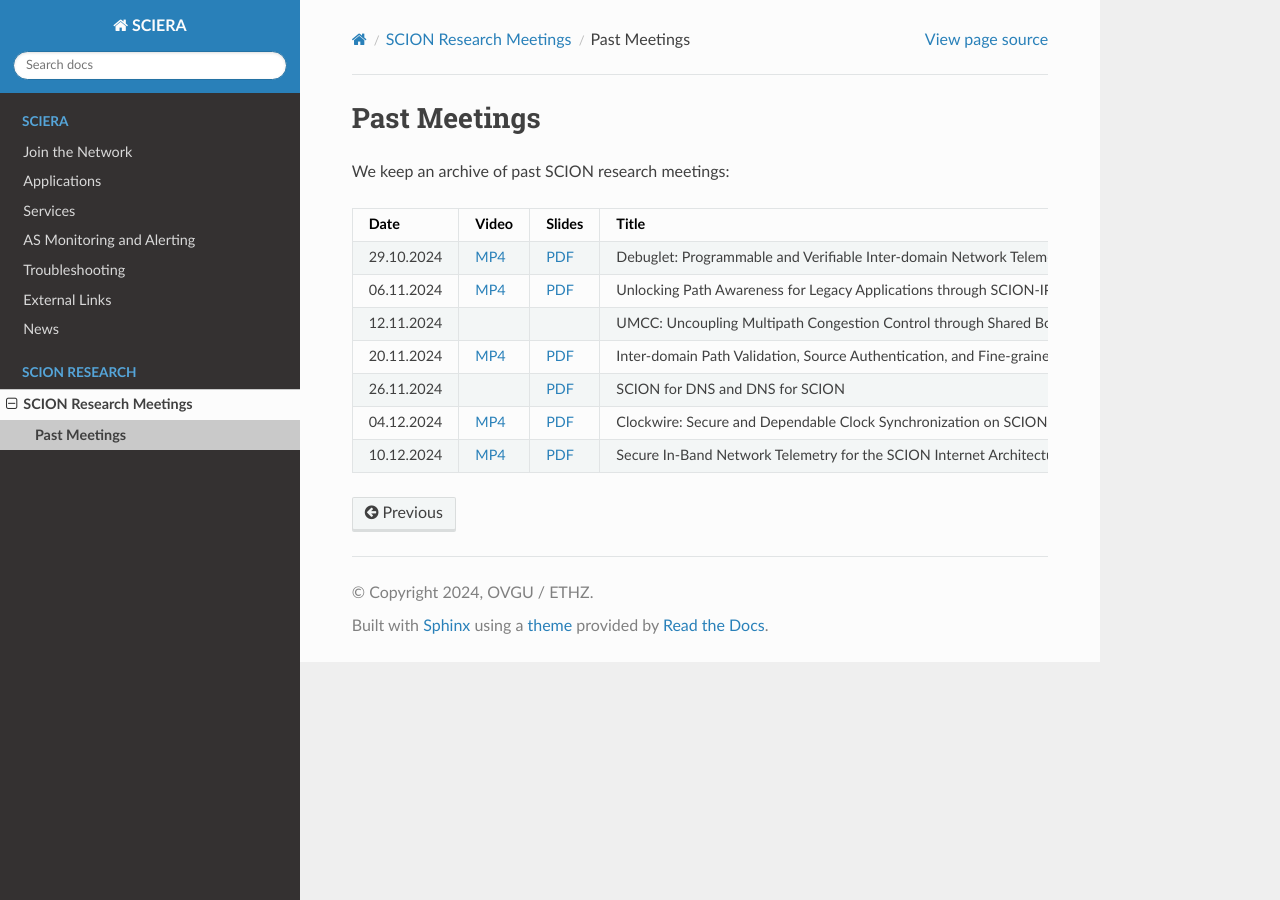
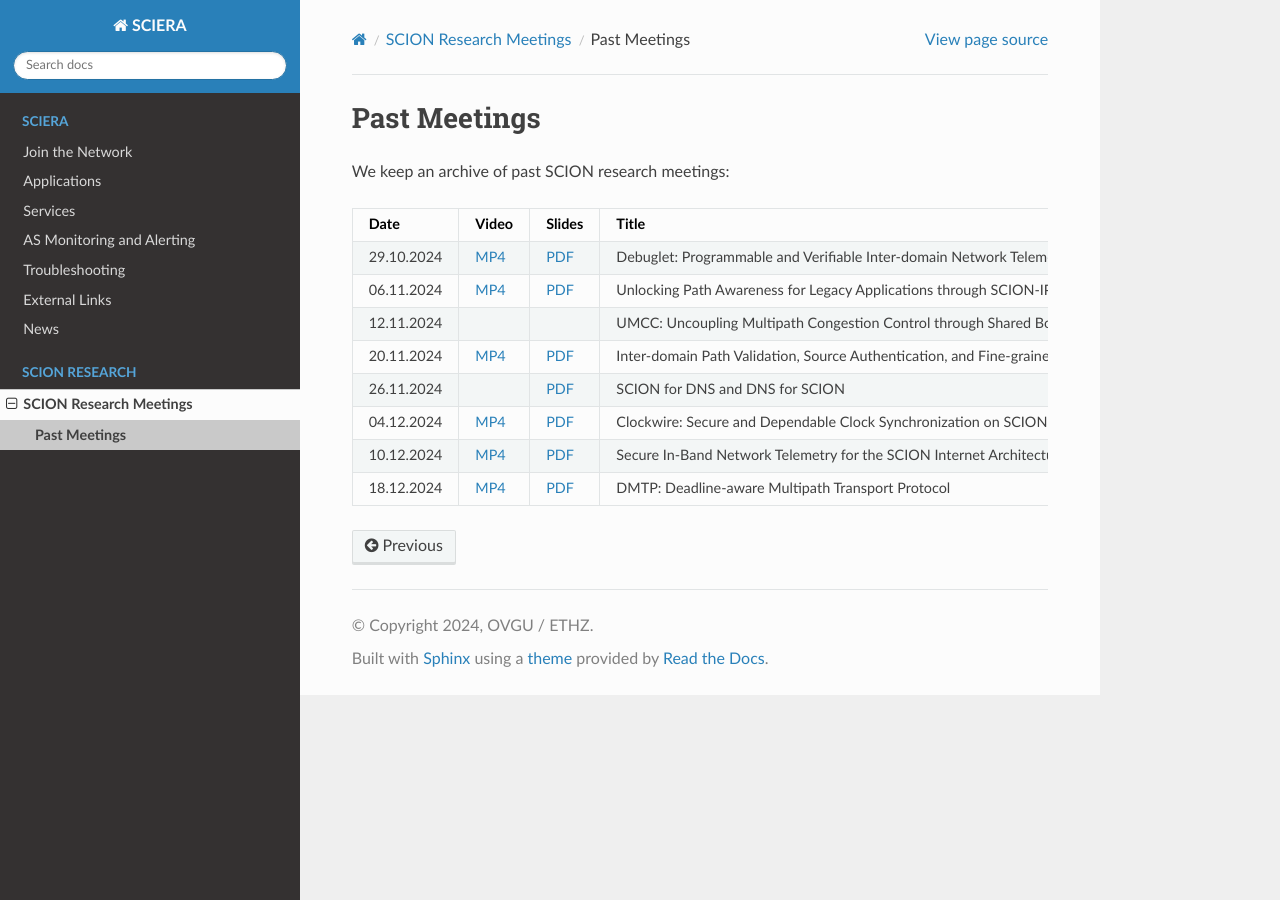
Before and after one commit to netsys-lab/scion-education-network-documentation, a Sphinx documentation site: the page built from docs/source/scion-research/meetings/past.rst, in a window 1280 px wide. Built offline with Sphinx 7.4.7 and the Read the Docs theme 3.1.0, drawn with Linux system fonts in a browser that asks for light colours.

Commit message:
Added Tony's DMTP talk. (#9)

```diff
--- a/docs/source/scion-research/meetings/past.rst
+++ b/docs/source/scion-research/meetings/past.rst
@@ -56,3 +56,9 @@ We keep an archive of past SCION research meetings:
       - Secure In-Band Network Telemetry for the SCION Internet Architecture
       - Lars Christian Schulz (OVGU Magdeburg)
       - `PDF <https://opendl.ifip-tc6.org/db/conf/cnsm/cnsm2024/1571050975.pdf>`__
+    * - 18.12.2024
+      - `MP4 <https://drive.google.com/file/d/1DuXSfWbdewO3L6yaUIJqJ-s4omnTZVva/view>`__
+      - `PDF <https://drive.google.com/file/d/1dhD5-7tM1FGL5N3XXhLgaZS1gJmKsYsY/view>`__
+      - DMTP: Deadline-aware Multipath Transport Protocol
+      - Tony John (OVGU Magdeburg)
+      - `PDF <https://ieeexplore.ieee.org/document/10186417>`__
```
